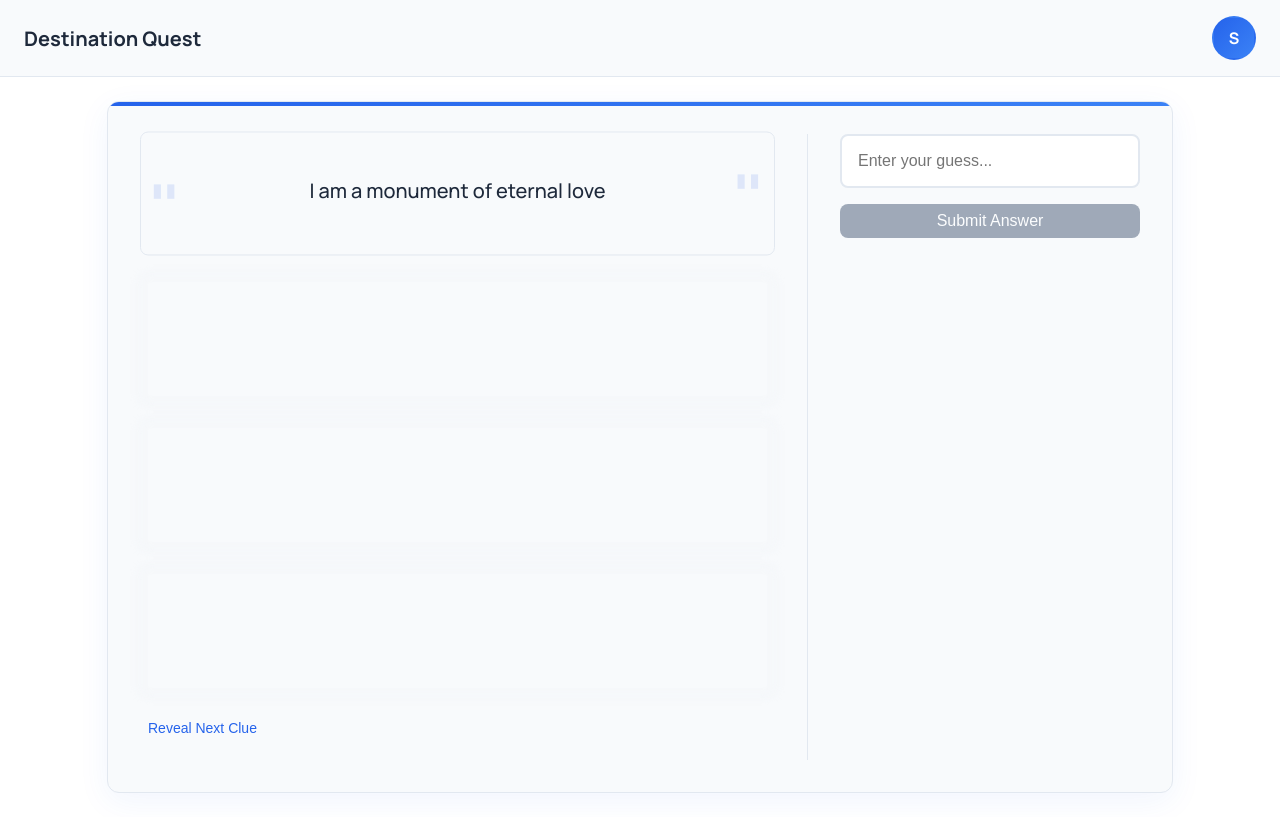
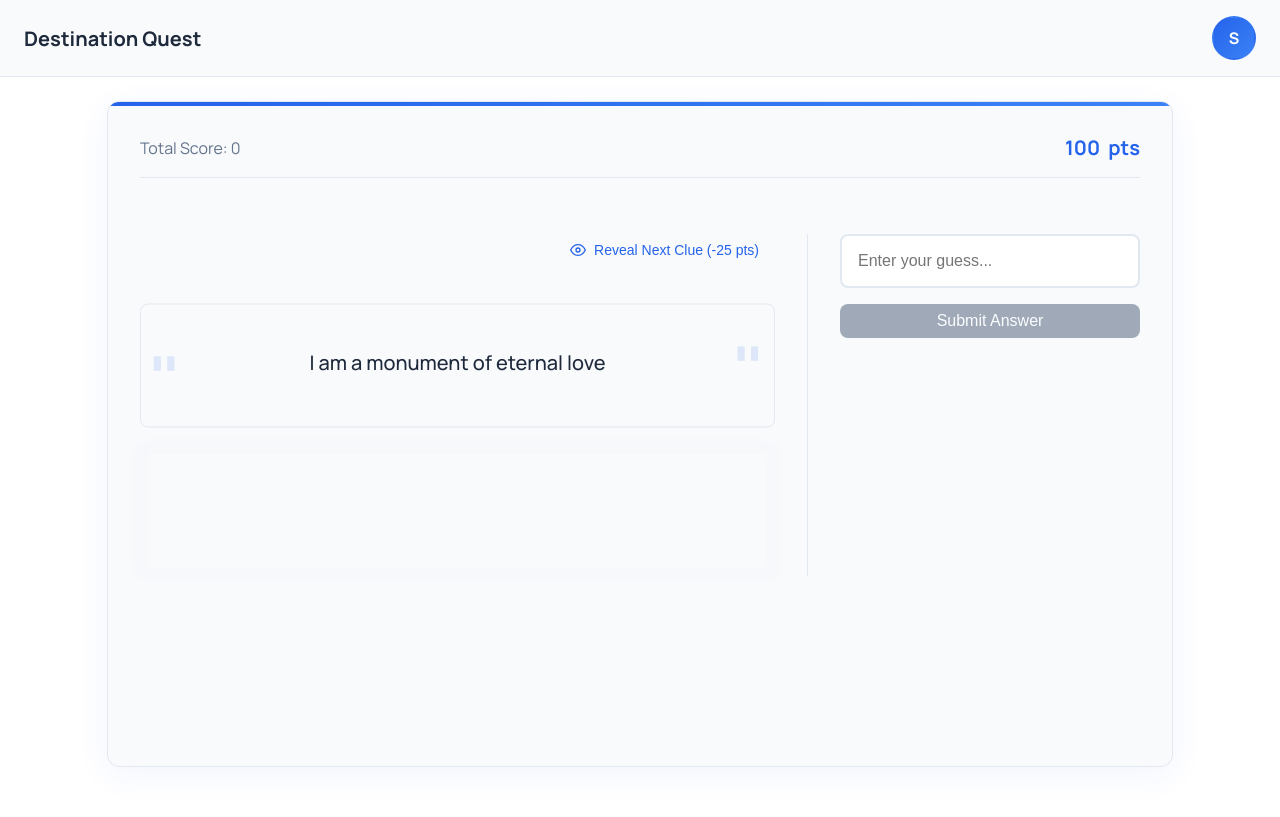
Before and after one commit to DebjitPramanick/Globetrotter, a React (Vite) app in the folder client/: page /game in a window 1280 px wide. Built offline with nearby package versions, Linux system fonts and the light colour scheme; sample sign-in values are in the browser's storage.

Commit message:
WIP: Show points

```diff
--- a/client/src/components/molecules/Header/index.styled.ts
+++ b/client/src/components/molecules/Header/index.styled.ts
@@ -101,9 +101,13 @@ export const HeaderContainer = styled.header`
   display: flex;
   align-items: center;
   justify-content: space-between;
-  padding: ${({ theme }) => theme.spacing.md} ${({ theme }) => theme.spacing.lg};
+  padding: 0 ${({ theme }) => theme.spacing.lg};
   background: ${({ theme }) => theme.colors.surface};
   border-bottom: 1px solid ${({ theme }) => theme.colors.border};
+  height: 76px;
+  position: sticky;
+  top: 0;
+  z-index: 100;
 `;
 
 export const LeftSection = styled.div`
--- a/client/src/constants/index.ts
+++ b/client/src/constants/index.ts
@@ -13,8 +13,6 @@ export const DESTINATIONS: Destination[] = [
     clues: [
       "I am a monument of eternal love",
       "My white marble walls change color with the light",
-      "I took over 20 years to complete with help from 20,000 artisans",
-      "I stand proudly in Agra, India",
     ],
     facts: [
       "Built between 1632 and 1653",
@@ -30,8 +28,6 @@ export const DESTINATIONS: Destination[] = [
     clues: [
       "I am a city in the clouds",
       "The Inca built me without using wheels",
-      "I remained hidden from the Spanish conquistadors",
-      "I sit high in the Andes mountains",
     ],
     facts: [
       "Built in the 15th century",
--- /dev/null
+++ b/client/src/hooks/useGame.ts
@@ -0,0 +1,61 @@
+import { useState, useEffect } from "react";
+import { useNavigate } from "react-router-dom";
+import { DESTINATIONS } from "@/constants";
+
+interface UseGameReturn {
+  currentDestination: number;
+  currentClue: number;
+  totalScore: number;
+  currentScore: number;
+  destination: (typeof DESTINATIONS)[0];
+  handleAnswer: (answer: string) => void;
+  handleRevealNextClue: () => void;
+}
+
+const MAX_SCORE_PER_QUESTION = 100;
+const SCORE_DEDUCTION = 25;
+
+export const useGame = (): UseGameReturn => {
+  const navigate = useNavigate();
+  const username = localStorage.getItem("username");
+  const [currentDestination, setCurrentDestination] = useState(0);
+  const [currentClue, setCurrentClue] = useState(0);
+  const [totalScore, setTotalScore] = useState(0);
+  const [currentScore, setCurrentScore] = useState(MAX_SCORE_PER_QUESTION);
+
+  useEffect(() => {
+    if (!username) {
+      navigate("/");
+    }
+  }, [username, navigate]);
+
+  const handleAnswer = (answer: string) => {
+    const destination = DESTINATIONS[currentDestination];
+    if (answer.toLowerCase() === destination.name.toLowerCase()) {
+      setTotalScore(totalScore + currentScore);
+      if (currentDestination < DESTINATIONS.length - 1) {
+        setCurrentDestination(currentDestination + 1);
+        setCurrentClue(0);
+        setCurrentScore(MAX_SCORE_PER_QUESTION);
+      }
+    }
+  };
+
+  const handleRevealNextClue = () => {
+    const destination = DESTINATIONS[currentDestination];
+    if (currentClue < destination.clues.length - 1) {
+      setCurrentClue(currentClue + 1);
+      setCurrentScore(Math.max(0, currentScore - SCORE_DEDUCTION));
+    }
+  };
+
+  return {
+    currentDestination,
+    currentClue,
+    totalScore,
+    currentScore,
+    destination: DESTINATIONS[currentDestination],
+    handleAnswer,
+    handleRevealNextClue,
+  };
+};
--- a/client/src/pages/Game/components/GameCard/index.styled.ts
+++ b/client/src/pages/Game/components/GameCard/index.styled.ts
@@ -25,6 +25,7 @@ const float = keyframes`
 
 export const Card = styled.div`
   display: flex;
+  flex-direction: column;
   gap: ${({ theme }) => theme.spacing.xl};
   background: ${({ theme }) => theme.colors.surface};
   border-radius: ${({ theme }) => theme.borderRadius.large};
@@ -34,6 +35,7 @@ export const Card = styled.div`
   animation: ${fadeIn} 0.5s ease-out;
   max-width: 1000px;
   width: 100%;
+  height: calc(100vh - 200px);
   margin: 0 auto;
   position: relative;
   overflow: hidden;
@@ -61,6 +63,14 @@ export const CluesSection = styled.div`
   flex: 1;
   display: flex;
   flex-direction: column;
+  gap: ${({ theme }) => theme.spacing.lg};
+`;
+
+export const CluesHeader = styled.div`
+  display: flex;
+  justify-content: flex-end;
+  align-items: center;
+  margin-bottom: ${({ theme }) => theme.spacing.md};
 `;
 
 export const AnswerSection = styled.div`
@@ -116,22 +126,29 @@ export const RevealButton = styled.button`
   font-size: ${({ theme }) => theme.typography.fontSize.small};
   font-weight: ${({ theme }) => theme.typography.fontWeight.medium};
   cursor: pointer;
-  padding: ${({ theme }) => theme.spacing.sm};
+  padding: ${({ theme }) => theme.spacing.sm} ${({ theme }) => theme.spacing.md};
   transition: all 0.3s ease;
   display: flex;
   align-items: center;
-  gap: ${({ theme }) => theme.spacing.xs};
-  margin: ${({ theme }) => theme.spacing.md} 0;
+  gap: ${({ theme }) => theme.spacing.sm};
+  border-radius: ${({ theme }) => theme.borderRadius.small};
+
+  svg {
+    width: 16px;
+    height: 16px;
+  }
 
   &:hover {
     color: ${({ theme }) => theme.colors.secondary};
     transform: translateY(-2px);
+    background: ${({ theme }) => `${theme.colors.primary}10`};
   }
 
   &:disabled {
     color: ${({ theme }) => theme.colors.textSecondary};
     cursor: not-allowed;
     transform: none;
+    background: none;
   }
 `;
 
@@ -194,3 +211,43 @@ export const Input = styled.input`
     box-shadow: 0 0 0 3px ${({ theme }) => `${theme.colors.primary}20`};
   }
 `;
+
+export const ScoresContainer = styled.div`
+  display: flex;
+  justify-content: space-between;
+  align-items: center;
+  padding-bottom: ${({ theme }) => theme.spacing.md};
+  border-bottom: 1px solid ${({ theme }) => theme.colors.border};
+  margin-bottom: ${({ theme }) => theme.spacing.lg};
+`;
+
+export const ScoreDisplay = styled.div`
+  font-size: ${({ theme }) => theme.typography.fontSize.h3};
+  font-weight: ${({ theme }) => theme.typography.fontWeight.bold};
+  color: ${({ theme }) => theme.colors.primary};
+  display: flex;
+  align-items: center;
+  gap: ${({ theme }) => theme.spacing.sm};
+`;
+
+export const TotalScore = styled.div`
+  font-size: ${({ theme }) => theme.typography.fontSize.body};
+  color: ${({ theme }) => theme.colors.textSecondary};
+`;
+
+export const GameContent = styled.div`
+  display: flex;
+  gap: ${({ theme }) => theme.spacing.xl};
+
+  @media (max-width: ${({ theme }) => theme.breakpoints.md}) {
+    flex-direction: column;
+  }
+`;
+
+export const ScoreNumber = styled.span<{ isDecreasing: boolean }>`
+  transition: all 0.3s ease;
+  transform: ${({ isDecreasing }) =>
+    isDecreasing ? "scale(1.2)" : "scale(1)"};
+  color: ${({ theme, isDecreasing }) =>
+    isDecreasing ? theme.colors.error : theme.colors.primary};
+`;
--- a/client/src/pages/Game/components/GameCard/index.tsx
+++ b/client/src/pages/Game/components/GameCard/index.tsx
@@ -1,8 +1,10 @@
-import { FormEvent, useState } from "react";
+import { FormEvent, useState, useEffect } from "react";
 import { Button } from "@/components/atoms";
+import { Eye } from "react-feather";
 import {
   Card,
   CluesSection,
+  CluesHeader,
   AnswerSection,
   CluesContainer,
   ClueBox,
@@ -10,11 +12,18 @@ import {
   AnswerForm,
   Input,
   RevealButton,
+  ScoreDisplay,
+  ScoreNumber,
+  TotalScore,
+  ScoresContainer,
+  GameContent,
 } from "./index.styled";
 
 interface GameCardProps {
   clues: string[];
   currentClue: number;
+  currentScore: number;
+  totalScore: number;
   onSubmit: (answer: string) => void;
   onRevealNextClue: () => void;
 }
@@ -22,10 +31,20 @@ interface GameCardProps {
 const GameCard = ({
   clues,
   currentClue,
+  currentScore,
+  totalScore,
   onSubmit,
   onRevealNextClue,
 }: GameCardProps) => {
   const [answer, setAnswer] = useState("");
+  const [isDecreasing, setIsDecreasing] = useState(false);
+
+  useEffect(() => {
+    if (isDecreasing) {
+      const timer = setTimeout(() => setIsDecreasing(false), 300);
+      return () => clearTimeout(timer);
+    }
+  }, [isDecreasing]);
 
   const handleSubmit = (e: FormEvent) => {
     e.preventDefault();
@@ -35,9 +54,32 @@ const GameCard = ({
     }
   };
 
+  const handleRevealClick = () => {
+    setIsDecreasing(true);
+    onRevealNextClue();
+  };
+
   return (
     <Card>
+      <ScoresContainer>
+        <TotalScore>Total Score: {totalScore}</TotalScore>
+        <ScoreDisplay>
+          <ScoreNumber isDecreasing={isDecreasing}>{currentScore}</ScoreNumber>
+          pts
+        </ScoreDisplay>
+      </ScoresContainer>
+
+      <GameContent>
         <CluesSection>
+          <CluesHeader>
+            <RevealButton
+              onClick={handleRevealClick}
+              disabled={currentClue === clues.length - 1}
+            >
+              <Eye size={16} />
+              Reveal Next Clue (-25 pts)
+            </RevealButton>
+          </CluesHeader>
           <CluesContainer>
             {clues.map((clue, index) => (
               <ClueBox key={index} isRevealed={index <= currentClue}>
@@ -45,12 +87,6 @@ const GameCard = ({
               </ClueBox>
             ))}
           </CluesContainer>
-        <RevealButton
-          onClick={onRevealNextClue}
-          disabled={currentClue === clues.length - 1}
-        >
-          Reveal Next Clue
-        </RevealButton>
         </CluesSection>
 
         <AnswerSection>
@@ -67,6 +103,7 @@ const GameCard = ({
             </Button>
           </AnswerForm>
         </AnswerSection>
+      </GameContent>
     </Card>
   );
 };
--- a/client/src/pages/Game/index.tsx
+++ b/client/src/pages/Game/index.tsx
@@ -1,49 +1,28 @@
-import { useEffect, useState } from "react";
-import { useNavigate } from "react-router-dom";
 import { GameContainer } from "./index.styled";
 import GameCard from "./components/GameCard";
-import { DESTINATIONS } from "@/constants";
+import { useGame } from "@/hooks/useGame";
 
 const Game = () => {
-  const navigate = useNavigate();
-  const username = localStorage.getItem("username");
-  const [currentDestination, setCurrentDestination] = useState(0);
-  const [currentClue, setCurrentClue] = useState(0);
-  const [score, setScore] = useState(0);
+  const game = useGame();
 
-  useEffect(() => {
-    if (!username) {
-      navigate("/");
-    }
-  }, [username, navigate]);
+  if (!game) return null;
 
-  const handleAnswer = (answer: string) => {
-    const destination = DESTINATIONS[currentDestination];
-    if (answer.toLowerCase() === destination.name.toLowerCase()) {
-      setScore(score + 1);
-      if (currentDestination < DESTINATIONS.length - 1) {
-        setCurrentDestination(currentDestination + 1);
-        setCurrentClue(0);
-      }
-    }
-  };
-
-  const handleRevealNextClue = () => {
-    const destination = DESTINATIONS[currentDestination];
-    if (currentClue < destination.clues.length - 1) {
-      setCurrentClue(currentClue + 1);
-    }
-  };
-
-  if (!username) return null;
-
-  const destination = DESTINATIONS[currentDestination];
+  const {
+    destination,
+    currentClue,
+    currentScore,
+    totalScore,
+    handleAnswer,
+    handleRevealNextClue,
+  } = game;
 
   return (
     <GameContainer>
       <GameCard
         clues={destination.clues}
         currentClue={currentClue}
+        currentScore={currentScore}
+        totalScore={totalScore}
         onSubmit={handleAnswer}
         onRevealNextClue={handleRevealNextClue}
       />
```
Also changed, not shown: client/src/pages/Game/components/Progress/index.styled.ts (deleted, +0 -33 lines), client/src/pages/Game/components/Progress/index.tsx (deleted, +0 -27 lines). Lines whose indentation alone changed are shown as unchanged.
